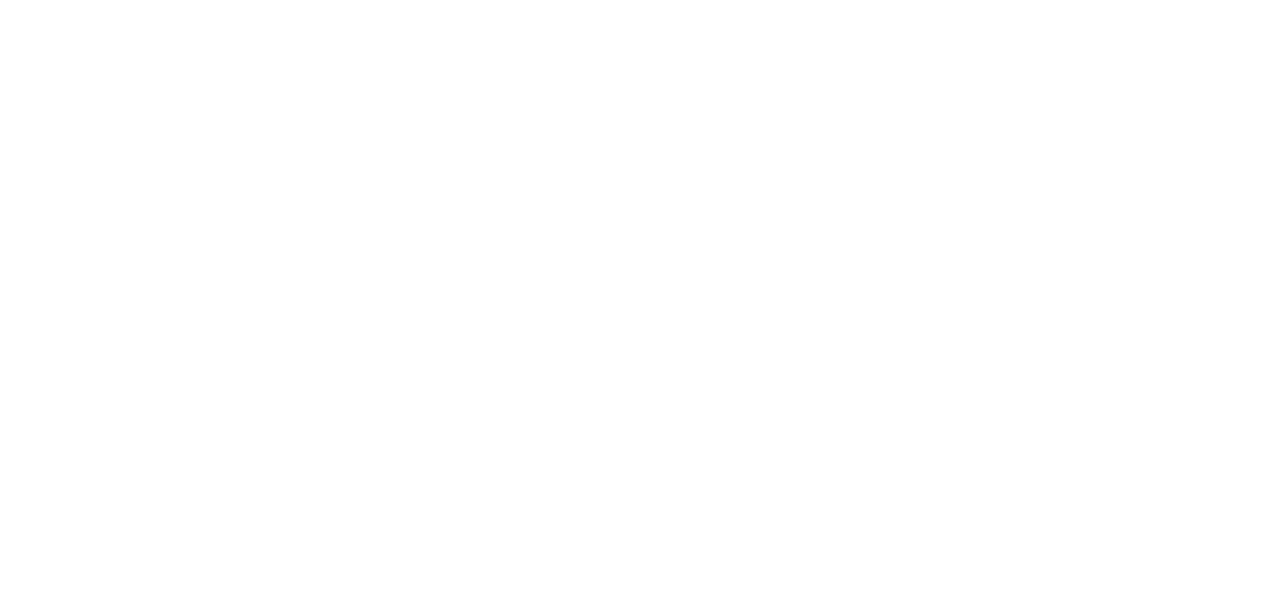
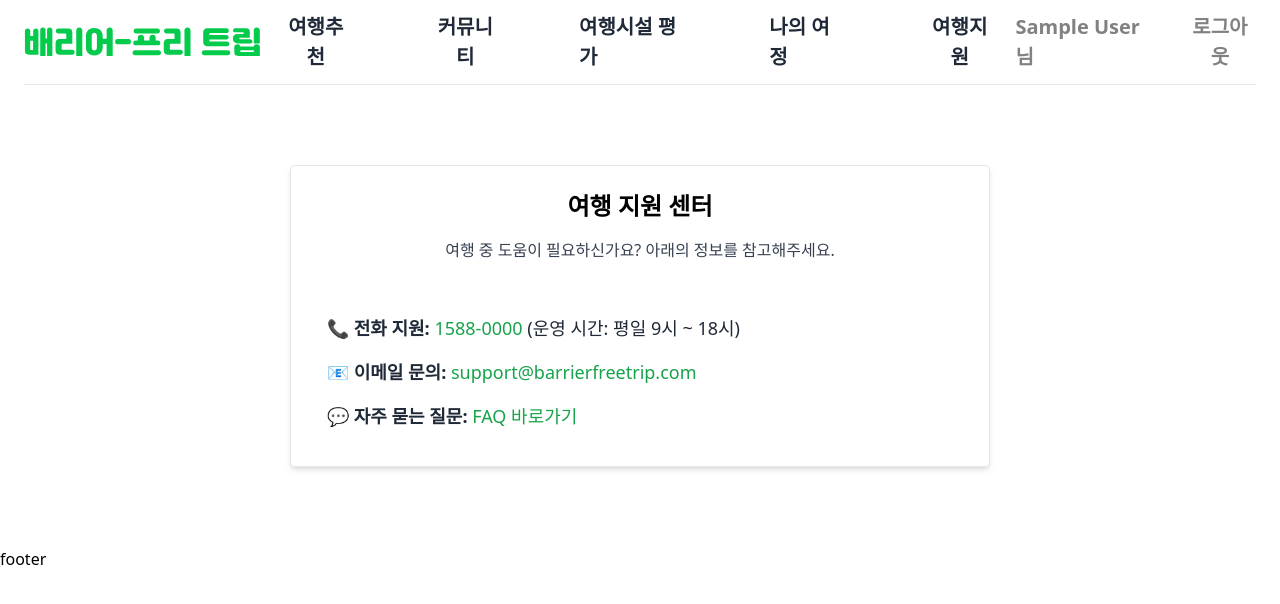
Before and after one commit to U0Cofficial/Barrier-FreeTrip, a React (Create React App) app in the folder front/: page /AssistancePage in a window 1280 px wide. Before the commit this address had no page. Shown: the top 604 px of the page. Built offline with nearby package versions, Linux system fonts and the light colour scheme; sample sign-in values are in the browser's storage.

Commit message:
[feat] 커뮤니티 더미 데이터

```diff
--- a/front/src/App.js
+++ b/front/src/App.js
@@ -3,11 +3,13 @@ import { BrowserRouter as Router, Routes, Route } from "react-router-dom";
 import Layout from "./components/layout";
 import Mainpage from "./pages/Mainpage";
 import OptionPage from "./pages/OptionPage";
-import AccessibleTravelPage from "./pages/AccessibleTravelPage";
 import SignupPage from "./pages/SignupPage";
 import LoginPage from "./pages/LoginPage";
 import PrivateRoute from "./components/PrivateRoute";
 import HomeRedirect from "./components/HomeRedirect";
+import AccessibleTravelPage from "./pages/AccessibleTravelPage";
+import AssistancePage from "./pages/AssistancePage";
+import CommunityPage from "./pages/CommunityPage";
 
 import React, { useEffect } from "react";
 import { useSetRecoilState } from "recoil";
@@ -42,9 +44,28 @@ function App() {
             <Route index element={<HomeRedirect />} />
             <Route path="login" element={<LoginPage />} />
             <Route path="signup" element={<SignupPage />} />
-            <Route path="mainpage" element={<PrivateRoute element={<Mainpage />} />} />
-            <Route path="OptionPage" element={<PrivateRoute element={<OptionPage />} />} />
-            <Route path="accessible-travel" element={<PrivateRoute element={<AccessibleTravelPage />} />} />
+            <Route
+              path="mainpage"
+              element={<PrivateRoute element={<Mainpage />} />}
+            />
+            <Route
+              path="OptionPage"
+              element={<PrivateRoute element={<OptionPage />} />}
+            />
+            <Route
+              path="accessible-travel"
+              element={<PrivateRoute element={<AccessibleTravelPage />} />}
+            />
+            <Route
+              path="AssistancePage"
+              element={<PrivateRoute element={<AssistancePage />} />}
+            />
+            <Route
+              path="CommunityPage"
+              element={<PrivateRoute element={<CommunityPage />} />}
+            />
+
+
           </Route>
         </Routes>
       </Router>
--- a/front/src/components/header.jsx
+++ b/front/src/components/header.jsx
@@ -23,7 +23,6 @@ export default function Header() {
             <Logo className="w-[236px] h-[56px]" />
           </div>
 
-          {/* 네비게이션 */}
           <div className="flex items-center gap-[78px]">
             <button
               className="text-[20px] font-semibold text-[#1F2937]"
@@ -31,18 +30,25 @@ export default function Header() {
             >
               여행추천
             </button>
-            <div className="text-[20px] font-semibold text-[#1F2937]">
-              <a href="/about">여행지원</a>
-            </div>
-            <div className="text-[20px] font-semibold text-[#1F2937]">
-              <a href="/contact">커뮤니티</a>
-            </div>
+
+            <button
+              className="text-[20px] font-semibold text-[#1F2937]"
+              onClick={() => navigate("/CommunityPage")}
+            >
+              커뮤니티
+            </button>
             <div className="text-[20px] font-semibold text-[#1F2937]">
               <a href="/blog">여행시설 평가</a>
             </div>
             <div className="text-[20px] font-semibold text-[#1F2937]">
               <a href="/blog">나의 여정</a>
             </div>
+            <button
+              className="text-[20px] font-semibold text-[#1F2937]"
+              onClick={() => navigate("/AssistancePage")}
+            >
+              여행지원
+            </button>
           </div>
 
           {/* 로그인 or 로그아웃 */}
--- /dev/null
+++ b/front/src/pages/AssistancePage.jsx
@@ -0,0 +1,41 @@
+import React from "react";
+
+export default function AssistancePage() {
+  return (
+    <div className="max-w-[700px] mx-auto mt-20 mb-20 p-6 bg-white rounded shadow-md border">
+      <h2 className="text-2xl font-bold mb-4 text-center">여행 지원 센터</h2>
+
+      <p className="text-center text-gray-700 mb-10">
+        여행 중 도움이 필요하신가요? 아래의 정보를 참고해주세요.
+      </p>
+
+      <div className="space-y-4 text-lg text-gray-800 p-3">
+        <div>
+          <strong>📞 전화 지원:</strong>{" "}
+          <a href="tel:1588-0000" className="text-green-600 hover:underline">
+            1588-0000
+          </a>{" "}
+          (운영 시간: 평일 9시 ~ 18시)
+        </div>
+        <div>
+          <strong>📧 이메일 문의:</strong>{" "}
+          <a
+            href="mailto:support@barrierfreetrip.com"
+            className="text-green-600 hover:underline"
+          >
+            support@barrierfreetrip.com
+          </a>
+        </div>
+        <div>
+          <strong>💬 자주 묻는 질문:</strong>{" "}
+          <a
+            href="/faq"
+            className="text-green-600 hover:underline"
+          >
+            FAQ 바로가기
+          </a>
+        </div>
+      </div>
+    </div>
+  );
+}
--- /dev/null
+++ b/front/src/pages/CommunityPage.jsx
@@ -0,0 +1,100 @@
+import React from "react";
+import { useNavigate } from "react-router-dom";
+
+
+export default function CommunityPage() {
+
+
+  const travelData = [
+    {
+      id: 1,
+      title: "강릉 해변의 여유",
+      description: "강릉 3박 4일",
+      tags: ["#강릉", "#바다", "#커피거리"],
+      image: "https://images.unsplash.com/photo-1669302849400-5cfdf29ff32b?q=80&w=2371&auto=format&fit=crop&ixlib=rb-4.0.3&ixid=M3wxMjA3fDB8MHxwaG90by1wYWdlfHx8fGVufDB8fHx8fA%3D%3D",
+    },
+    {
+      id: 2,
+      title: "제주의 자연과 힐링",
+      description: "제주 4박 5일",
+      tags: ["#제주", "#한라산", "#오름"],
+      image: "https://images.unsplash.com/photo-1725002058674-a77c07145c9a?q=80&w=2531&auto=format&fit=crop&ixlib=rb-4.0.3&ixid=M3wxMjA3fDB8MHxwaG90by1wYWdlfHx8fGVufDB8fHx8fA%3D%3D",
+    },
+    {
+      id: 3,
+      title: "서울의 야경",
+      description: "서울 당일치기",
+      tags: ["#서울", "#남산타워", "#한강"],
+      image: "https://images.unsplash.com/photo-1698518890735-ae524d53ed53?q=80&w=2564&auto=format&fit=crop&ixlib=rb-4.0.3&ixid=M3wxMjA3fDB8MHxwaG90by1wYWdlfHx8fGVufDB8fHx8fA%3D%3D",
+    },
+    {
+      id: 4,
+      title: "부산의 매력",
+      description: "부산 2박 3일",
+      tags: ["#부산", "#해운대", "#광안대교"],
+      image: "https://plus.unsplash.com/premium_photo-1661963130289-aa70dd516940?q=80&w=2370&auto=format&fit=crop&ixlib=rb-4.0.3&ixid=M3wxMjA3fDB8MHxwaG90by1wYWdlfHx8fGVufDB8fHx8fA%3D%3D",
+    },
+    {
+      id: 5,
+      title: "전주의 전통과 맛",
+      description: "전주 1박 2일",
+      tags: ["#전주", "#한옥마을", "#비빔밥"],
+      image: "https://images.unsplash.com/photo-1653230675261-fe00bde32c8e?q=80&w=2370&auto=format&fit=crop&ixlib=rb-4.0.3&ixid=M3wxMjA3fDB8MHxwaG90by1wYWdlfHx8fGVufDB8fHx8fA%3D%3D",
+    },
+    {
+      id: 6,
+      title: "속초의 신선함",
+      description: "속초 2박 3일",
+      tags: ["#속초", "#설악산", "#속초항"],
+      image: "https://images.unsplash.com/photo-1660785462445-f9d21cad7ada?q=80&w=2370&auto=format&fit=crop&ixlib=rb-4.0.3&ixid=M3wxMjA3fDB8MHxwaG90by1wYWdlfHx8fGVufDB8fHx8fA%3D%3D",
+    },
+  ];
+
+
+
+  return (
+    <div className="p-8 max-w-7xl mx-auto">
+      <div className="flex mb-8 items-center">
+        <input
+          type="text"
+          placeholder="관광지를 검색해주세요"
+          className="w-full px-4 py-2 border rounded-l-full focus:outline-none"
+        />
+        <button className="bg-green-500 px-4 py-2 rounded-r-full text-white font-bold">
+          🔍
+        </button>
+      </div>
+      <div className="grid grid-cols-1 sm:grid-cols-2 lg:grid-cols-3 gap-6 px-4 py-6">
+        {travelData.map((travel) => (
+          <div
+            key={travel.id}
+            className="bg-white rounded-lg shadow-md overflow-hidden hover:shadow-lg transition-shadow"
+          >
+            <img
+              src={travel.image}
+              alt={travel.title}
+              className="w-full h-48 object-cover"
+            />
+            <div className="p-4">
+              <h2 className="text-lg font-semibold text-gray-800">
+                {travel.title}
+              </h2>
+              <p className="text-sm text-gray-600 mt-1">{travel.description}</p>
+              <div className="flex flex-wrap mt-2 space-x-2">
+                {travel.tags.map((tag, index) => (
+                  <span
+                    key={index}
+                    className="text-xs text-gray-500 bg-gray-100 px-2 py-1 rounded-full"
+                  >
+                    {tag}
+                  </span>
+                ))}
+              </div>
+
+            </div>
+          </div>
+        ))}
+      </div>
+    </div>
+  );
+}
```
Also changed, not shown: 2 other files (tests, documents, lock files or other folders).
